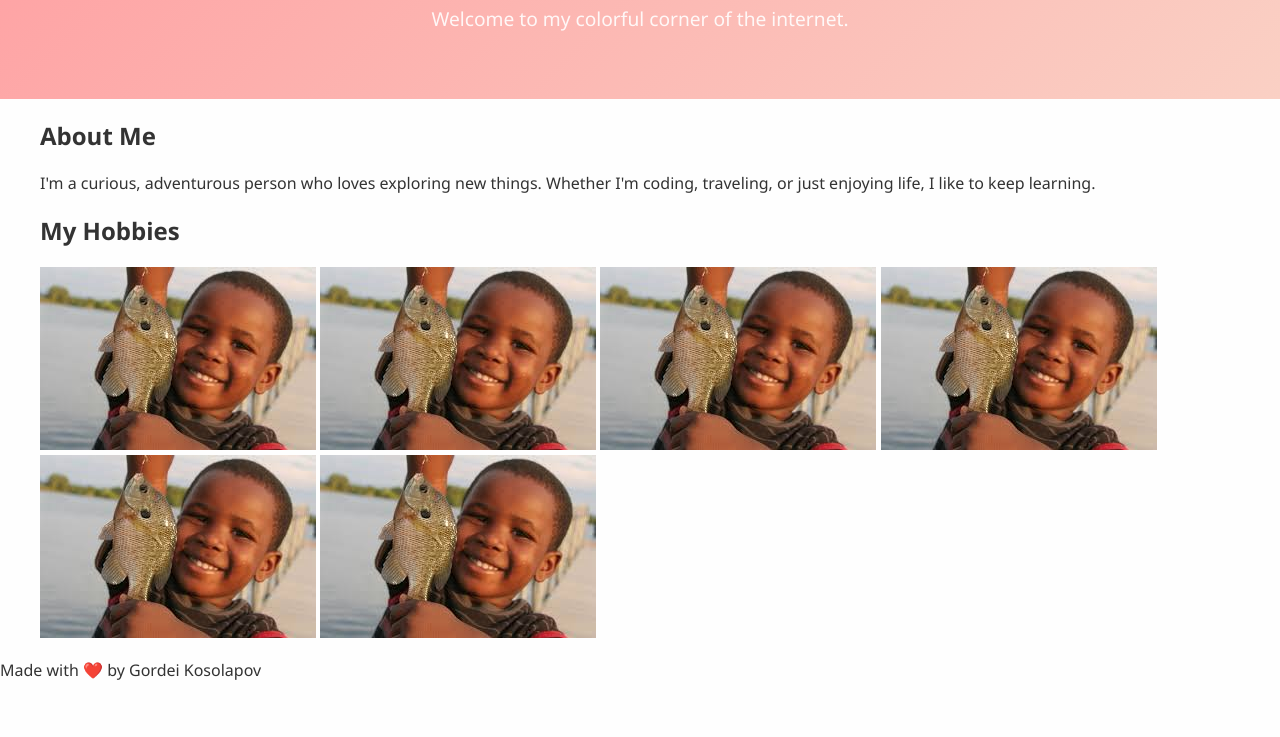
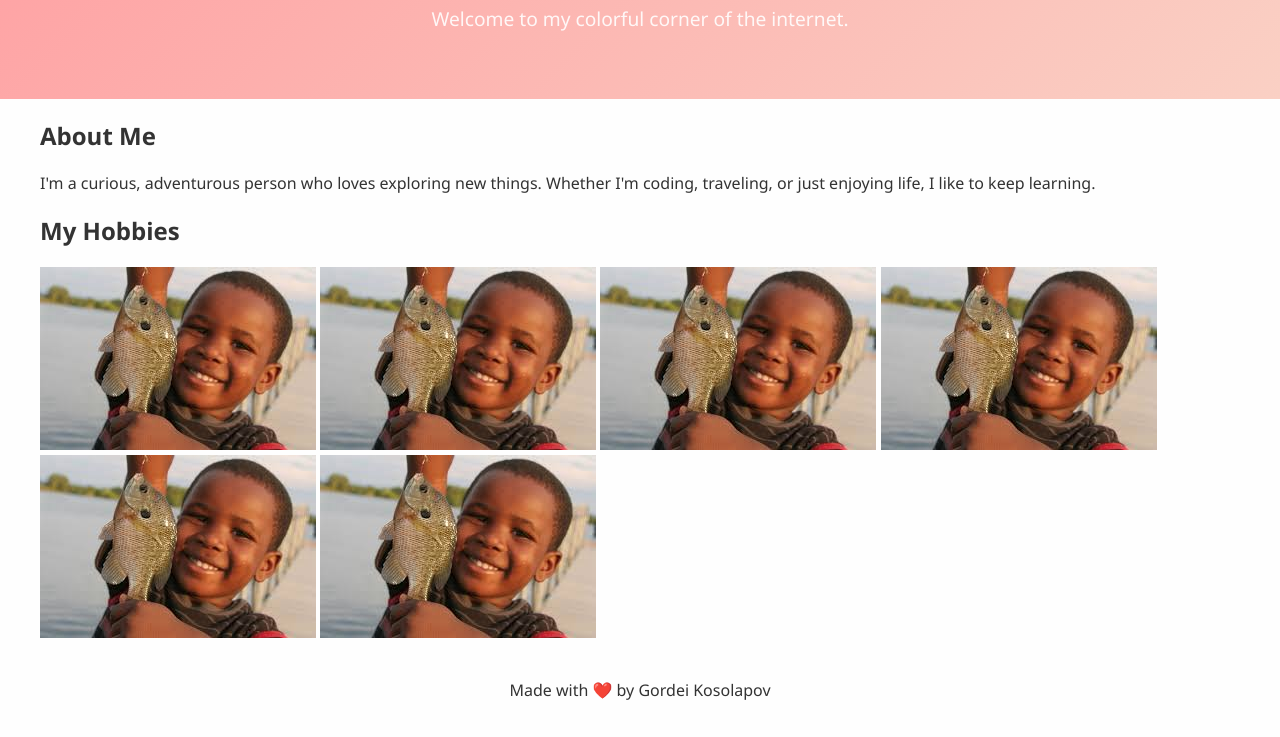
Before and after one commit to coric227/coric227.github.io, a plain HTML site: page index.html in a window 1280 px wide. Shown: the part 331-1068 px from the top of the page. Before the commit the page ends 1028 px from the top, so only its background shows below. Drawn offline with Linux system fonts and the light colour scheme.

Commit message:
Update styles.css

```diff
--- a/styles.css
+++ b/styles.css
@@ -34,6 +34,10 @@ body {
   margin-left: 40px;
 }
 
+footer {
+  text-align: center;
+  padding: 20px 0; /* optional: adds some space above and below */
+}
 
 .hero p {
     font-size: 1.2rem;
```
